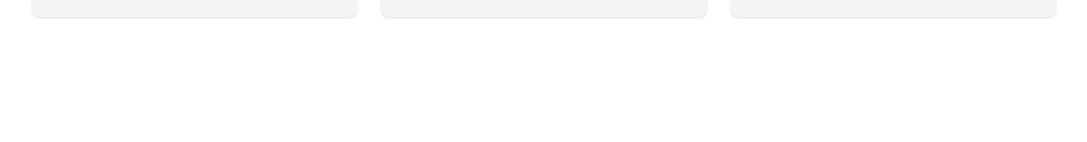
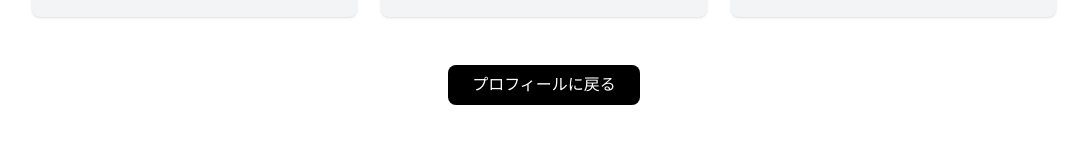
Before and after one commit to nekichqn/MyPortfolio, a Next.js app in the folder portfolio-site/: page /works in a window 1280 px wide. Shown: the part 919-1061 px from the top of the page, without its empty margins (96-1183 px from the left). Before the commit the page ends 976 px from the top, so only its background shows below. Built offline with nearby package versions, Linux system fonts and the light colour scheme.

Commit message:
UI修正

```diff
--- a/portfolio-site/src/pages/index.tsx
+++ b/portfolio-site/src/pages/index.tsx
@@ -14,7 +14,7 @@ export default function Home() {
         />
         <h1 className="text-4xl sm:text-5xl font-bold tracking-tight">Profile</h1>
         <p className="text-gray-500 text-base sm:text-lg">
-          Web Design / Illustrator / Photoshop
+          Web Design / Illustrator / Photoshop / Figma
         </p>
       </header>
 
@@ -69,9 +69,7 @@ export default function Home() {
 
 
       {/* 作品誘導ボックス */}
-      <section className="mt-10 bg-white shadow-lg p-6 sm:p-8 rounded-2xl w-full max-w-sm text-center space-y-4">
-
-        <p className="text-lg sm:text-xl font-medium">ポートフォリオをご覧ください</p>
+      <section className="mt-10 w-full max-w-sm text-center">
         <a
           href="/works"
           className="inline-block bg-black text-white px-6 py-2 rounded-lg hover:bg-gray-800 transition"
--- a/portfolio-site/src/pages/works/index.tsx
+++ b/portfolio-site/src/pages/works/index.tsx
@@ -31,6 +31,17 @@ export default function Works() {
           </div>
         ))}
       </div>
+
+      <div className="mt-12 text-center">
+        <a
+          href="/"
+          className="inline-block px-6 py-2 bg-black text-white rounded-lg hover:bg-gray-800 transition"
+        >
+          プロフィールに戻る
+        </a>
+      </div>
+
     </main>
+
   );
 }
```
